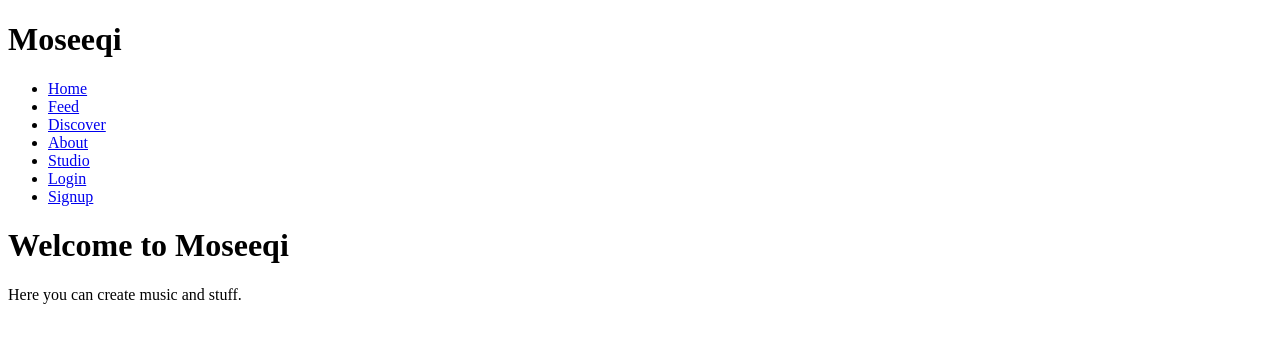
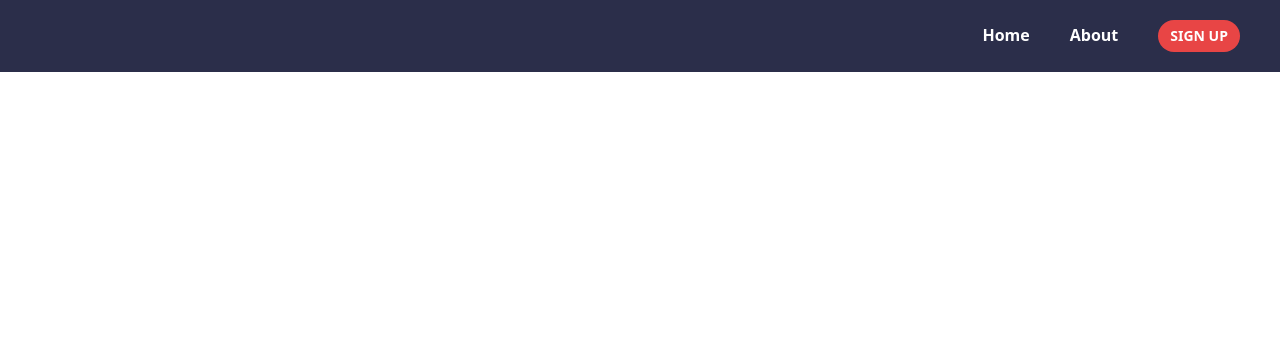
Before and after one commit to AhsanSarwar45/moseeqi, a React (Create React App) app in the folder client/: page / in a window 1280 px wide. Shown: the top 342 px of the page. Built offline with nearby package versions, Linux system fonts and the light colour scheme.

Commit message:
Add ChakraUI and themes

```diff
--- a/client/package.json
+++ b/client/package.json
@@ -3,9 +3,13 @@
   "version": "0.1.0",
   "private": true,
   "dependencies": {
+    "@chakra-ui/react": "^1.7.1",
+    "@emotion/react": "^11.6.0",
+    "@emotion/styled": "^11.6.0",
     "@testing-library/jest-dom": "^5.11.4",
     "@testing-library/react": "^11.1.0",
     "@testing-library/user-event": "^12.1.10",
+    "framer-motion": "^4.1.17",
     "react": "^17.0.2",
     "react-dom": "^17.0.2",
     "react-router-dom": "^6.0.2",
--- a/client/src/App.jsx
+++ b/client/src/App.jsx
@@ -1,11 +1,11 @@
 import React from "react";
-import {Navbar, Main} from "./components/NavBar";
+
+import { Main } from "./Main";
+
 
 
 const App = () => (
     <div className="App">
-      <h1>Moseeqi</h1>
-      <Navbar />
       <Main />
     </div>
 )
--- a/client/src/Main.jsx
+++ b/client/src/Main.jsx
@@ -0,0 +1,13 @@
+import { Routes, Route } from 'react-router-dom';
+import SignUp from './routes/SignUp';
+import About from './routes/About';
+import Home from './routes/Home';
+
+
+export const Main = () => (
+    <Routes>
+    <Route path='/' element={<Home/>}/>
+    <Route path='/about' element={<About/>}/>
+    <Route path='/signup' element={<SignUp/>}/>
+    </Routes>
+);
--- a/client/src/components/NavBar.jsx
+++ b/client/src/components/NavBar.jsx
@@ -1,31 +1,24 @@
-import { Link, Routes, Route } from 'react-router-dom';
-import SignUp from '../routes/SignUp';
-import About from '../routes/About';
-import Home from '../routes/Home';
+import { Link } from 'react-router-dom';
+import { Spacer, Button, HStack, Heading } from '@chakra-ui/react';
 
-const Navbar = () => (
-    <nav>
-    <ul>
-        <li><Link to='/'>Home</Link></li>
-        <li><Link to='/feed'>Feed</Link></li>
-        <li><Link to='/discover'>Discover</Link></li>
-        <li><Link to='/about'>About</Link></li>
-        <li><Link to='/studio'>Studio</Link></li>
-        <li><Link to='/login'>Login</Link></li>
-        <li><Link to='/signup'>Signup</Link></li>
-    </ul>
-    </nav>
+export const Navbar = () => (
+    <HStack w="full" pr={10} pt={5} pb={5} pl={10} spacing={10} bg="brand.primary">
+        <Spacer />
+        <Link to='/'>
+                <Heading textColor="white" size="sm">
+                    Home
+                </Heading>
+        </Link>
+        <Link to='/about'>
+                <Heading textColor="white" size="sm">
+                    About
+                </Heading>
+        </Link>
+        <Link to='/signup'>
+                <Button colorScheme="secondary" textColor="white" size="sm">
+                    SIGN UP
+                </Button>
+        </Link>
+    </HStack>
+
 );
-
-const Main = () => (
-    <Routes>
-    <Route path='/' element={<Home/>}/>
-    <Route path='/about' element={<About/>}/>
-    <Route path='/signup' element={<SignUp/>}/>
-    </Routes>
-);
-
-export {
-  Navbar,
-  Main,
-}
--- /dev/null
+++ b/client/src/components/TextInput.jsx
@@ -0,0 +1,29 @@
+import React from 'react';
+import { useBoolean, Button, VStack, Text, InputGroup, Input, InputRightElement } from '@chakra-ui/react';
+
+export const TextInput = ({label}) => {
+	return (
+		<VStack w="300px" align="left">
+			<Text ml="18px">{label}</Text>
+			<Input variant="filled" />
+		</VStack>
+	);
+};
+
+export const PasswordInput = ({label}) => {
+	const [ show, setShow ] = useBoolean();
+
+	return (
+		<VStack w="300px" align="left">
+			<Text ml="18px">{label}</Text>
+			<InputGroup size="md">
+				<Input variant="filled" type={show ? 'text' : 'password'} />
+				<InputRightElement width="4.5rem">
+					<Button h="1.75rem" size="sm" onClick={setShow.toggle}>
+						{show ? 'Hide' : 'Show'}
+					</Button>
+				</InputRightElement>
+			</InputGroup>
+		</VStack>
+	);
+};
--- a/client/src/routes/About.jsx
+++ b/client/src/routes/About.jsx
@@ -1,7 +1,9 @@
+import {Navbar} from "../components/NavBar";
+
 const About = () => (
     <div className='about'>
-    <h1>Welcome to About</h1>
-
+    <Navbar/>
+    Made by some idiots.
     </div>
 );
 
--- a/client/src/routes/Home.jsx
+++ b/client/src/routes/Home.jsx
@@ -1,7 +1,8 @@
+import {Navbar} from "../components/NavBar";
+
 const Home = () => (
     <div className='home'>
-    <h1>Welcome to Moseeqi</h1>
-    <p> Here you can create music and stuff.</p>
+        <Navbar/>
     </div>
 );
 
--- a/client/src/routes/SignUp.jsx
+++ b/client/src/routes/SignUp.jsx
@@ -1,8 +1,27 @@
-const SignUp = () => (
-    <div className='signup'>
-    <h1>Welcome to SignUp</h1>
+import { Button, VStack, Heading, Container, Text } from '@chakra-ui/react';
+import { TextInput, PasswordInput } from '../components/TextInput';
 
-    </div>
-);
+const SignUp = () => {
+    return(
+         <Container maxWidth="full" pt="30px">
+        <VStack padding={0} spacing={5}>
+            <Heading size="md">Create Account</Heading>
+            <TextInput label="Username" />
+            <TextInput label="Email" />
+            <PasswordInput label="Password" />
+            <PasswordInput label=" Repeat Password" />
+            <VStack w="300px" align="left" pt={5}>
+                <Text textColor="gray" align="center" fontSize="8pt">
+                    By Signing up, you agree to our terms and conditions{' '}
+                </Text>
+                <Button colorScheme="primary" w="full" size="lg">
+                    SIGN UP
+                </Button>
+            </VStack>
+        </VStack>
+    </Container>
+    );
+
+};
 
 export default SignUp;
--- /dev/null
+++ b/client/src/themes/Theme.js
@@ -0,0 +1,71 @@
+import { extendTheme, theme as base } from '@chakra-ui/react';
+
+const Theme = extendTheme({
+	styles: {
+		global: {
+			'html, body': {
+				height: '100%'
+			},
+			body: {
+				margin: '0px'
+			}
+		}
+	},
+	colors: {
+		brand: {
+			primary: '#2B2E4A',
+			secondary: '#E84545',
+			accent1: '#903749',
+			accent2: '#53354A'
+		},
+
+		primary: {
+			100: '#50568b',
+			200: '#474c7a',
+			300: '#3e426a',
+			400: '#34385a',
+			500: '#2B2E4A', //background color
+			600: '#22243a', // hover color
+			700: '#181a2a', // active color
+			800: '#0f101a',
+			900: '#060609'
+		},
+
+		secondary: {
+			100: '#f3a0a0',
+			200: '#f08989',
+			300: '#ee7272',
+			400: '#eb5c5c',
+			500: '#e84545', //background color
+			600: '#de1c1c', // hover color
+			700: '#b11616', // active color
+			800: '#841010',
+			900: '#560b0b'
+		}
+	},
+	fonts: {
+		heading: 'Open Sans, ${base.fonts?.heading}',
+		body: 'Aileron, ${base.fonts?.body}'
+	},
+	components: {
+		Button: {
+			baseStyle: {
+				borderRadius: 'full',
+				fontWeight: 'bold'
+			}
+		},
+		Input: {
+			sizes: {
+				md: {
+					field: {
+						height: 12,
+						borderRadius: 'full'
+					}
+				}
+			},
+			defaultProps: {}
+		}
+	}
+});
+
+export default Theme;
```
Also changed, not shown: client/src/index.js (+7 -0 lines), 2 other files (tests, documents, lock files or other folders).
